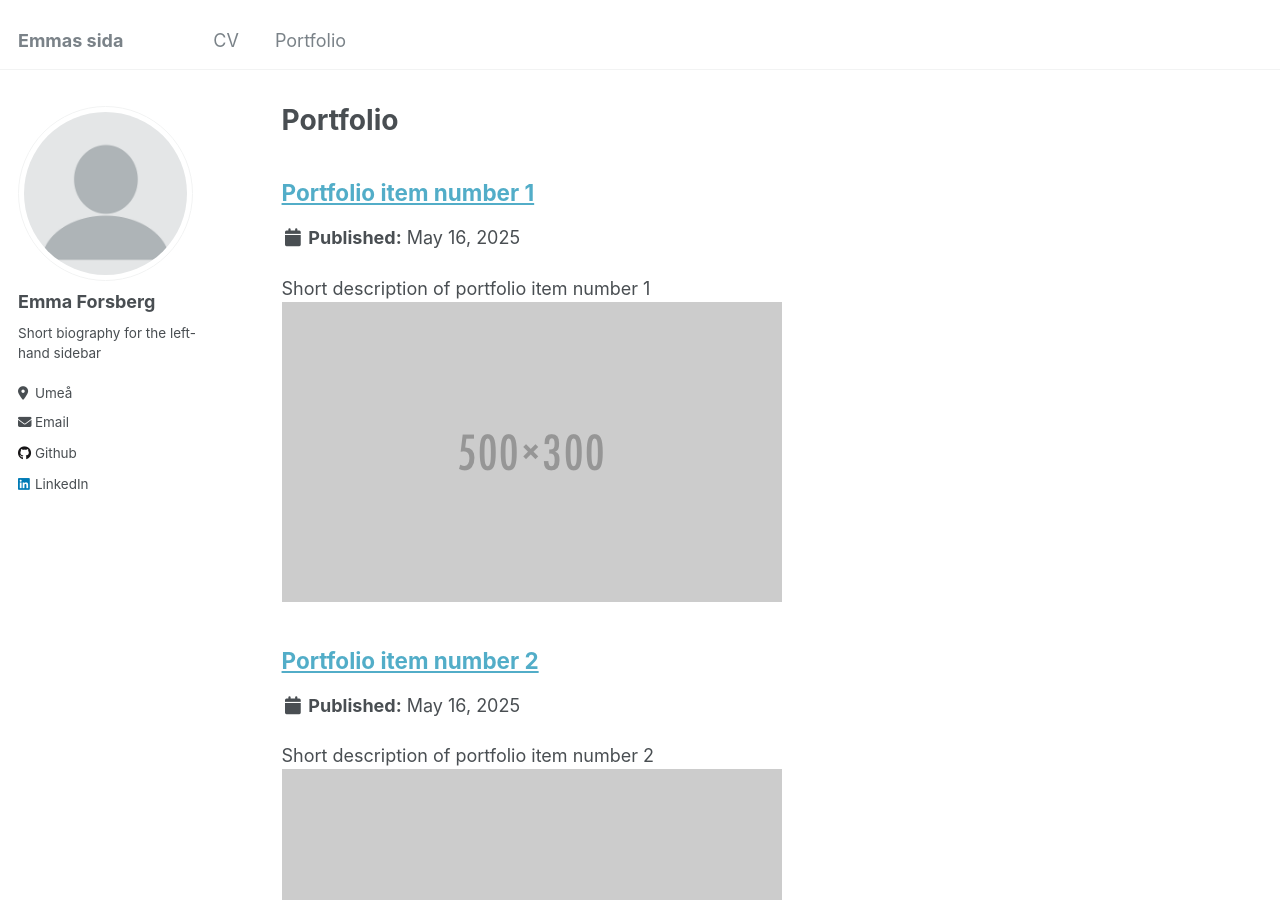
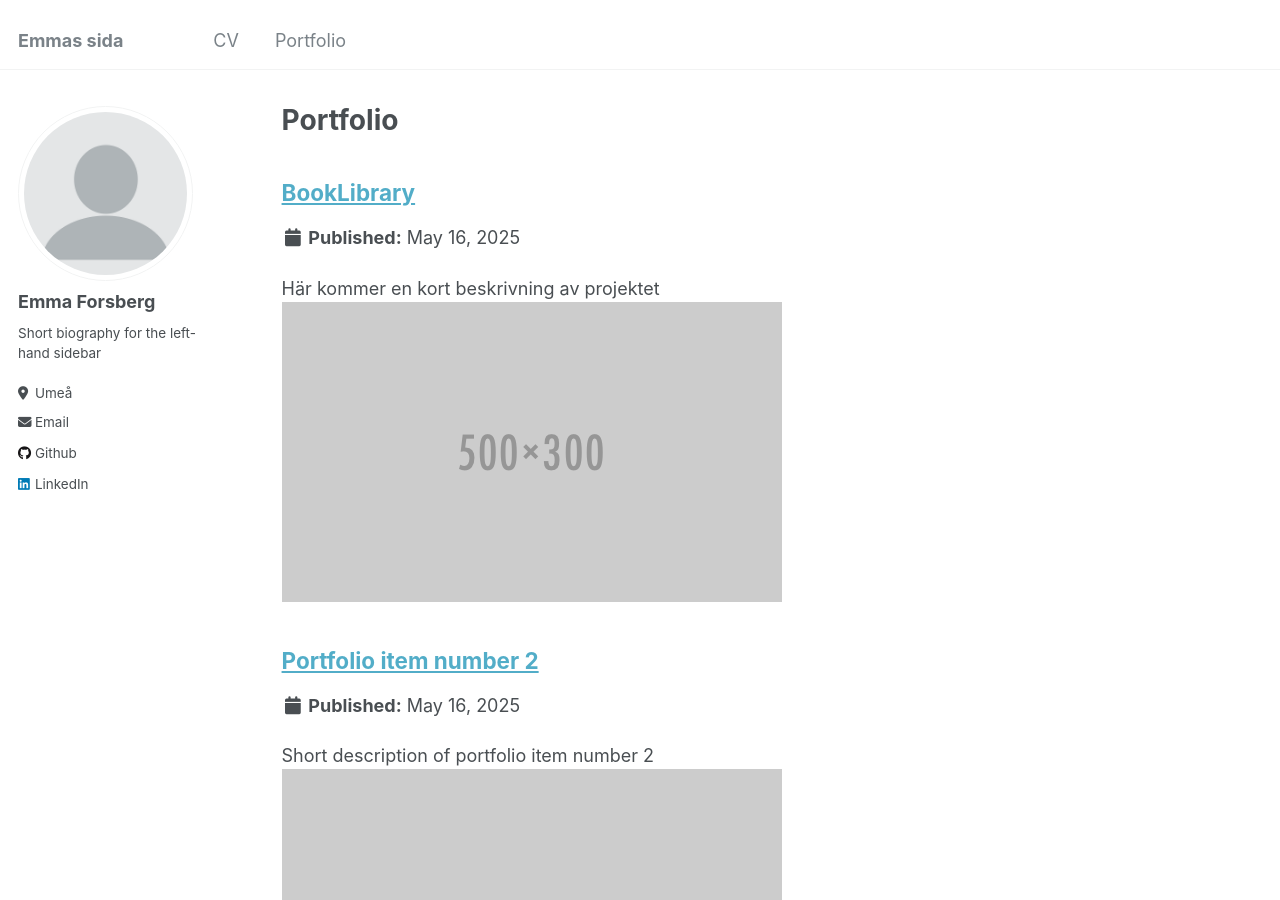
Before and after one commit to EmmaForsberg/emmaforsberg.github.io, a Jekyll site: the page built from _pages/portfolio.html, in a window 1280 px wide and 900 px high. Built offline with Jekyll 4.4.1, drawn with Linux system fonts in a browser that asks for light colours.

Commit message:
Update portfolio-1.md

```diff
--- a/_portfolio/portfolio-1.md
+++ b/_portfolio/portfolio-1.md
@@ -1,7 +1,8 @@
 ---
-title: "Portfolio item number 1"
-excerpt: "Short description of portfolio item number 1<br/><img src='/images/500x300.png'>"
+title: "BookLibrary"
+excerpt: "Här kommer en kort beskrivning av projektet<br/><img src='/images/500x300.png'>"
 collection: portfolio
 ---
 
 This is an item in your portfolio. It can be have images or nice text. If you name the file .md, it will be parsed as markdown. If you name the file .html, it will be parsed as HTML.
+external_url: https://github.com/EmmaForsberg/BookLibrary
```
